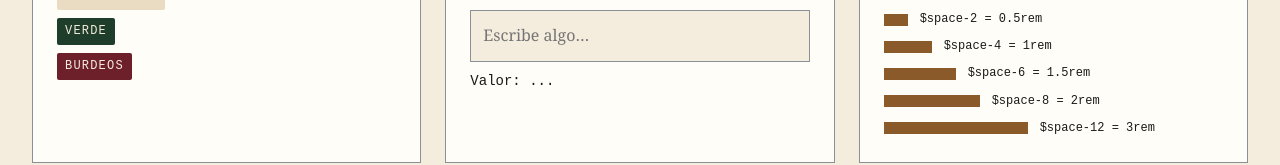
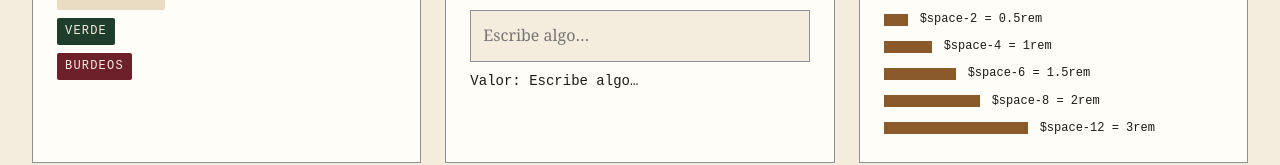
Before and after one commit to donivanovich/RallyClassicMotors, an Angular app: page /guia-estilo in a window 1280 px wide. Shown: the part 1878-2043 px from the top of the page. Built offline with nearby package versions, Linux system fonts and the light colour scheme.

Commit message:
fix: input echo

```diff
--- a/src/app/pages/style-guide/style-guide.html
+++ b/src/app/pages/style-guide/style-guide.html
@@ -56,7 +56,7 @@
       <h3 class="components__title">Formulario</h3>
       <label class="components__label" for="demo">Etiqueta</label>
       <input class="components__input" id="demo" placeholder="Escribe algo…" [value]="demoValue()" (input)="demoValue.set($any($event.target).value)">
-      <p class="components__echo">Valor: {{ demoValue() || '...' }}</p>
+      <p class="components__echo">Valor: {{ demoValue() || 'Escribe algo…' }}</p>
     </article>
     <article class="components__item">
       <h3 class="components__title">Espacios</h3>
```
